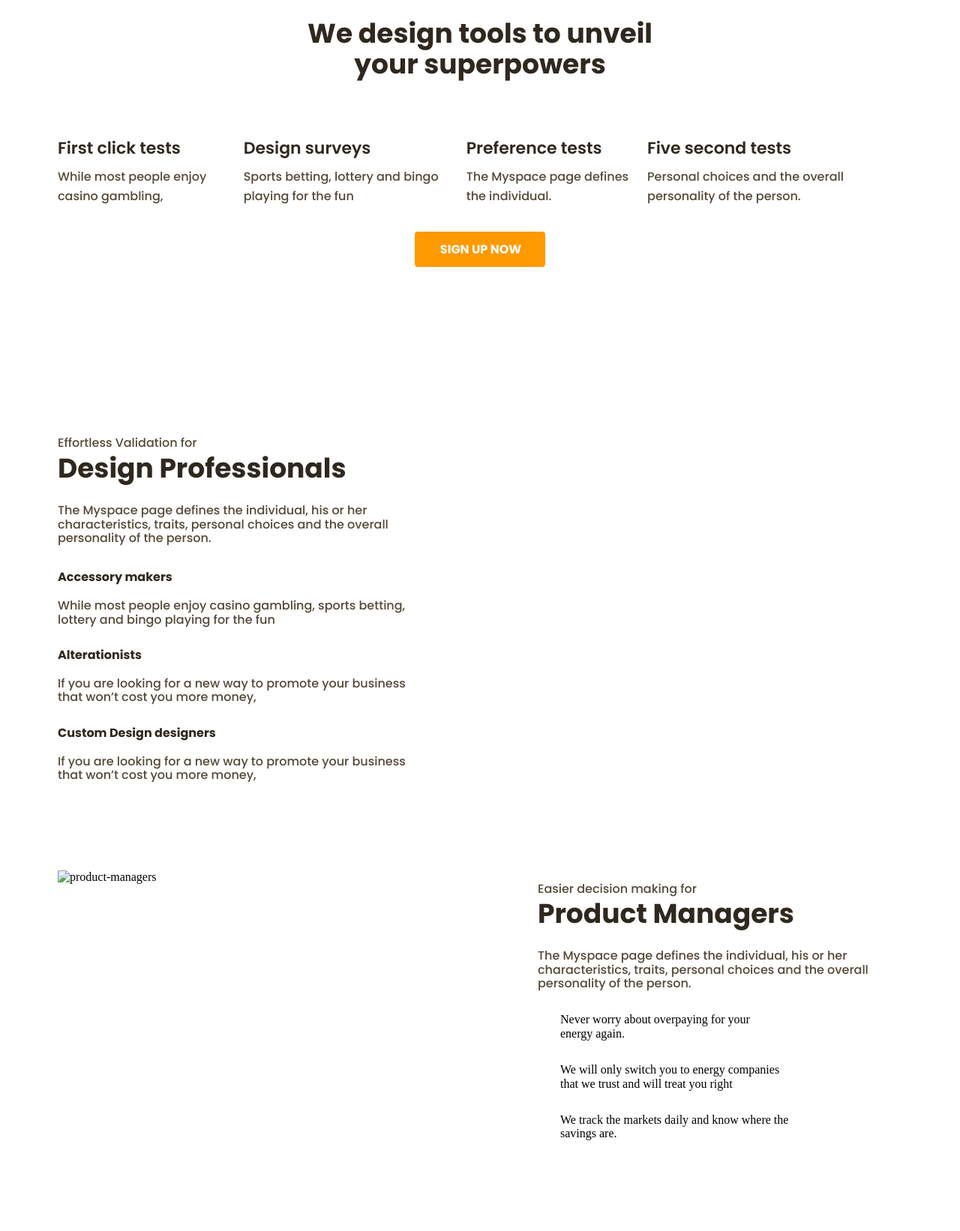
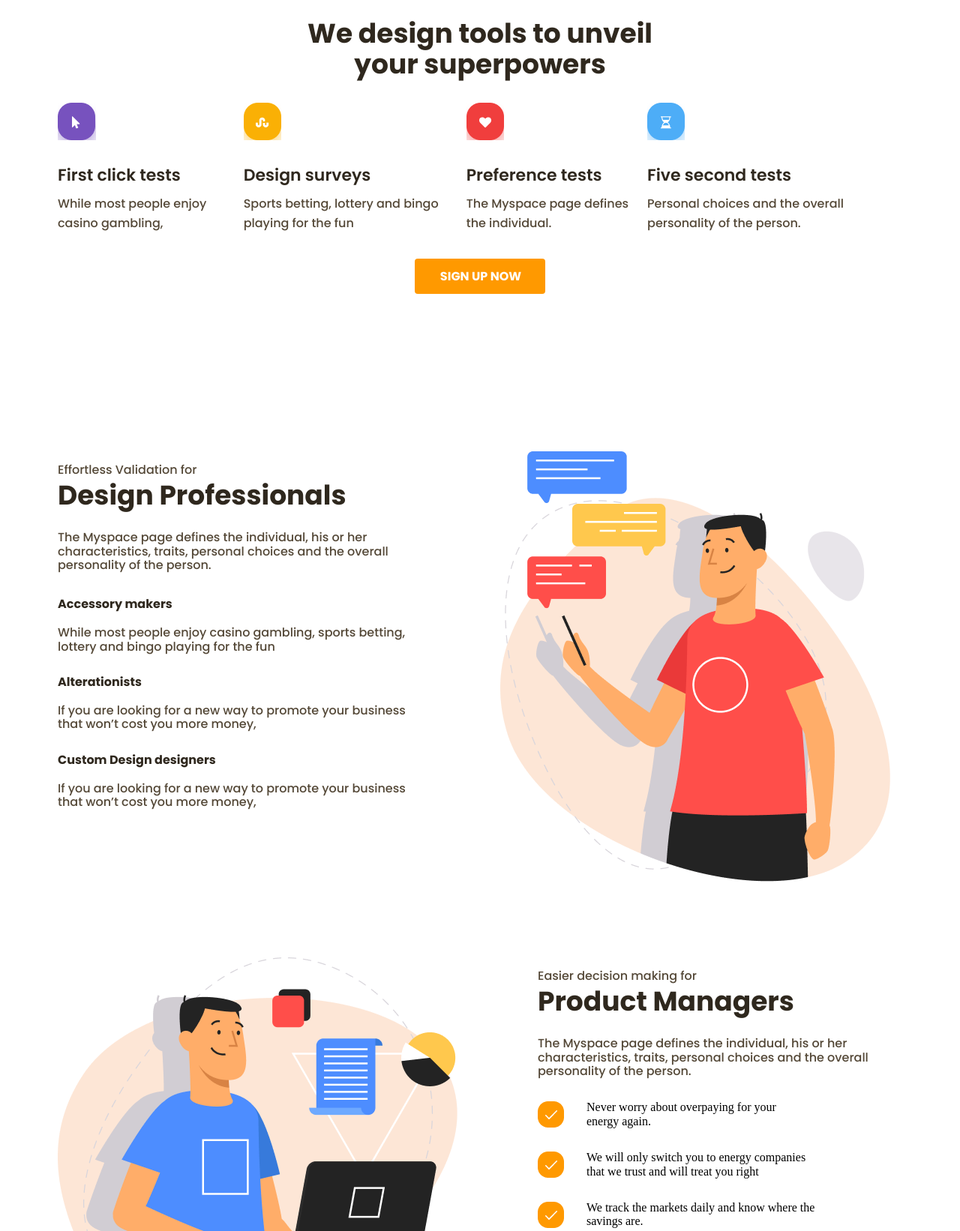
Before and after one commit to Rubichek/productly, a plain HTML site: page index.html in a window 1280 px wide. Shown: the part 720-2362 px from the top of the page at 75% size. Drawn offline with Linux system fonts and the light colour scheme; the site is published under a folder, as on GitHub Pages, so addresses that start at the root find nothing.

Commit message:
fixing image path

```diff
--- a/index.html
+++ b/index.html
@@ -37,7 +37,7 @@
                         <p>Tools, tutorials, design and innovation experts, all in one place! The most intuitive way to imagine your next user experience.</p>
                         <ul class="superpowers-started">
                             <li class="superpowers-started-button"><a class="superpowers-get-started" href="#">Get started</a></li>
-                            <li class="superpowers-started-button"><img class="triangle" src="/images/triangle.png" alt=""><a class="superpowers-watch-video" href="#">Watch the Video</a></li>
+                            <li class="superpowers-started-button"><img class="triangle" src="images/triangle.png" alt=""><a class="superpowers-watch-video" href="#">Watch the Video</a></li>
                         </ul>
                     </div>
                     <img class="images-superpowers" src="images/Image.png" alt="">
@@ -50,7 +50,7 @@
                 <div class="tools-steps">
                     <div class="first-tests">
                         <div class="first-tests-icon">
-                            <img src="/images/4-icon.png" alt="">
+                            <img src="images/4-icon.png" alt="">
                         </div>
                         <div class="first-tests-title">First click tests</div>
                         <div class="first-tests-description">While most people enjoy casino gambling,</div>
@@ -58,7 +58,7 @@
 
                     <div class="first-tests">
                         <div class="first-tests-icon">
-                            <img src="/images/3-icon.png" alt="">
+                            <img src="images/3-icon.png" alt="">
                         </div>
                         <div class="first-tests-title">Design surveys</div>
                         <div class="first-tests-description">Sports betting, lottery and bingo playing for the fun</div>
@@ -66,7 +66,7 @@
 
                     <div class="first-tests">
                         <div class="first-tests-icon">
-                            <img src="/images/2-icon.png" alt="">
+                            <img src="images/2-icon.png" alt="">
                         </div>
                         <div class="first-tests-title">Preference tests</div>
                         <div class="first-tests-description">The Myspace page defines the individual.</div>
@@ -74,7 +74,7 @@
 
                     <div class="first-tests">
                         <div class="first-tests-icon">
-                            <img src="/images/1-icon.png" alt="">
+                            <img src="images/1-icon.png" alt="">
                         </div>
                         <div class="first-tests-title">Five second tests</div>
                         <div class="first-tests-description">Personal choices and the overall personality of the person. </div>
@@ -105,22 +105,22 @@
 
                         <p>If you are looking for a new way to promote your business that won’t cost you more money, </p>
                     </div>
-                    <img class="images-effortless-validation-info" src="/images/effortless-validation.png" alt="">
+                    <img class="images-effortless-validation-info" src="images/effortless-validation.png" alt="">
                 </div>
                 </div>
         </section>
         <section class="product-managers">
             <div class="container">
                 <div class="product-managers-info">
-                    <img src="/images/product-managers.png" alt="product-managers">
+                    <img src="images/product-managers.png" alt="product-managers">
                     <div class="effortless-validation-description">
                         <p class="effortless-validation-description-title">Easier decision making for</p>
                         <h2>Product Managers</h2>
                         <p class="effortless-validation-description-myspace">The Myspace page defines the individual, his or her characteristics, traits, personal choices and the overall personality of the person. </p>
                         <ul class="product-managers-energy">
-                            <li><img class="group" src="/images/group.png" alt=""><span>Never worry about overpaying for your<br> energy again.</span></li>
-                            <li><img class="group" src="/images/group.png" alt=""><span>We will only switch you to energy companies<br> that we trust and will treat you right</span></li>
-                            <li><img class="group" src="/images/group.png" alt=""><span>We track the markets daily and know where the<br> savings are.</span></li>
+                            <li><img class="group" src="images/group.png" alt=""><span>Never worry about overpaying for your<br> energy again.</span></li>
+                            <li><img class="group" src="images/group.png" alt=""><span>We will only switch you to energy companies<br> that we trust and will treat you right</span></li>
+                            <li><img class="group" src="images/group.png" alt=""><span>We track the markets daily and know where the<br> savings are.</span></li>
                         </ul>
                     </div>
                 </div>
@@ -146,7 +146,7 @@
 
                         <p class="marketers-description-business">If you are looking for a new way to promote your business that won’t cost you more money, </p>
                     </div>
-                    <img class="images-marketers" src="/images/effortless-validation.png" alt="">
+                    <img class="images-marketers" src="images/effortless-validation.png" alt="">
                 </div>
             </div>
         </sections>
@@ -157,7 +157,7 @@
         </section>
         <footer class="footer">
             <div class="container">
-                <img src="/images/logo.svg" alt="">
+                <img src="images/logo.svg" alt="">
                 <div class="footer-inner">
                     <nav class="footer-menu-about">
                         <ul class="footer-about">
```
